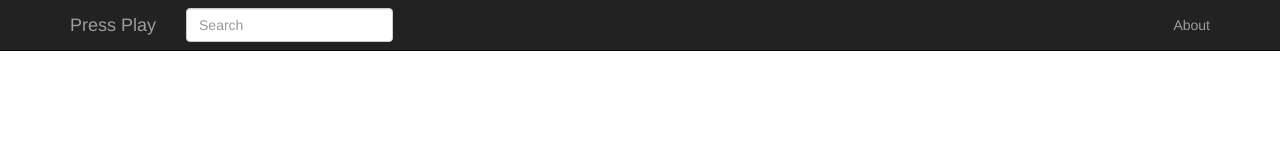
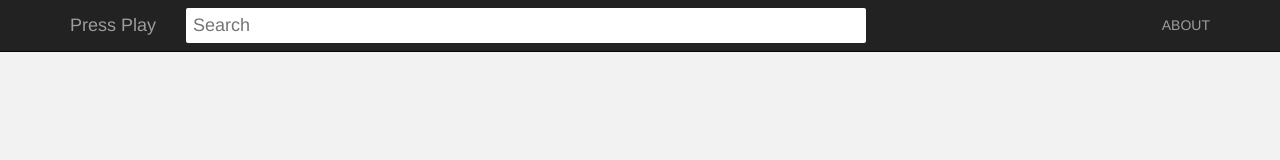
Before and after one commit to willardshikami/pressplay, a website: page client/index.html in a window 1280 px wide. Drawn offline with nearby package versions, Linux system fonts and the light colour scheme; some packages are replaced by stand-ins of ours.

Commit message:
added input box to navbar

```diff
--- a/client/css/style.css
+++ b/client/css/style.css
@@ -1,4 +1,17 @@
 body{
+    background-color: #F2F2F2 !important;
     margin: 0;
     padding: 0;
 }
+
+
+.searchBarMain {
+	background: #fff;
+	width: 680px;
+	margin: 0 auto;
+	height: 35px;
+    border-radius: 2px;
+    border: 2px #fff;
+    outline: none;
+    font-size: 18px;
+}
--- a/client/index.html
+++ b/client/index.html
@@ -24,11 +24,11 @@
         </div>
         <div id="navbar" class="collapse navbar-collapse">
           <ul class="nav navbar-nav navbar-right">
-            <li><a href="#about">About</a></li>
+            <li><a href="#about">ABOUT</a></li>
           </ul>
           <form class="navbar-form navbar-left" role="search">
-            <div class="form-group">
-                <input type="text" class="form-control" placeholder="Search">
+            <div class="form-group" >
+                <input class="searchBarMain" type="text" class="form-control" placeholder=" Search">
             </div>
           </form>
         </div><!--/.nav-collapse -->
@@ -43,6 +43,7 @@
 
     <!--reference-->
     <script src="/bower_components/jquery/dist/jquery.js"></script>
+    <script src="/bower_components/materialize/dist/materialize.js"></script>
     <script src="/bower_components/angular/angular.js"></script>
     <script src="/bower_components/angular-route/angular-route.js"></script>
     <script src="/bower_components/bootstrap/dist/js/bootstrap.js"></script>
--- a/server.js
+++ b/server.js
@@ -54,7 +54,7 @@ app.post('/api/playlists', (req, res) => {
     });
 });
 
-//remove playlist
+//delete playlist
 app.delete('/api/playlists/:_id', (req, res) => {
     const id = req.params._id;
     Playlist.removePlaylist(id, (err, playlist) => {
```
